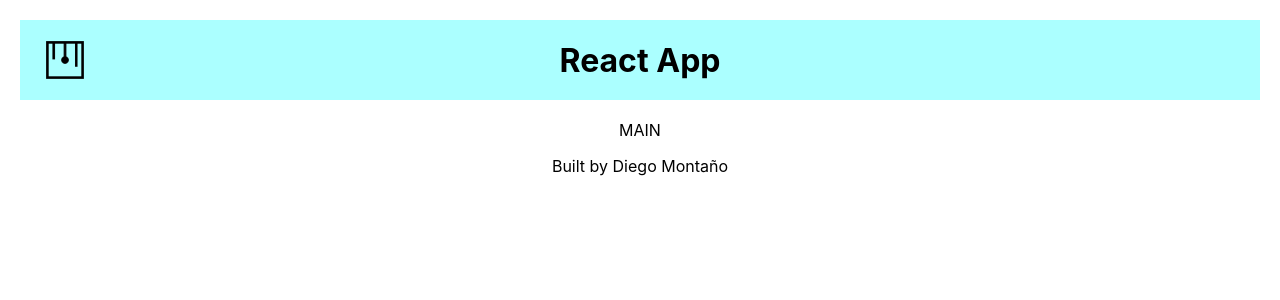
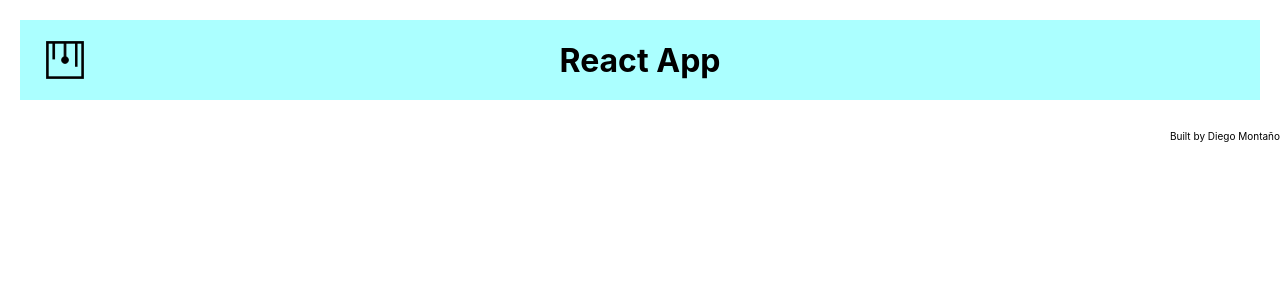
Before and after one commit to MontanoDiego/scratch-zodiac-signs, a React (Create React App) app: page / in a window 1280 px wide. Shown: the top 300 px of the page. Built offline with nearby package versions, Linux system fonts and the light colour scheme.

Commit message:
render function is set up in zodiac.js

```diff
--- a/src/components/footer/footer.css
+++ b/src/components/footer/footer.css
@@ -0,0 +1,8 @@
+footer {
+    display: flex;
+    justify-content: flex-end;
+}
+
+p {
+    font-size: x-small;
+}
--- a/src/components/main/main.js
+++ b/src/components/main/main.js
@@ -1,5 +1,10 @@
 import React from 'react';
+import { zodiac } from '../../data.js';
 import './main.css';
+
 export default function Main() {
-  return <main>MAIN</main>;
+  return (
+    <main>
+    </main>
+  );
 }
```
Also changed, not shown: src/zodiacs/zodiac.js (added, +7 -0 lines), src/zodiacs/zodiac.css (added).
